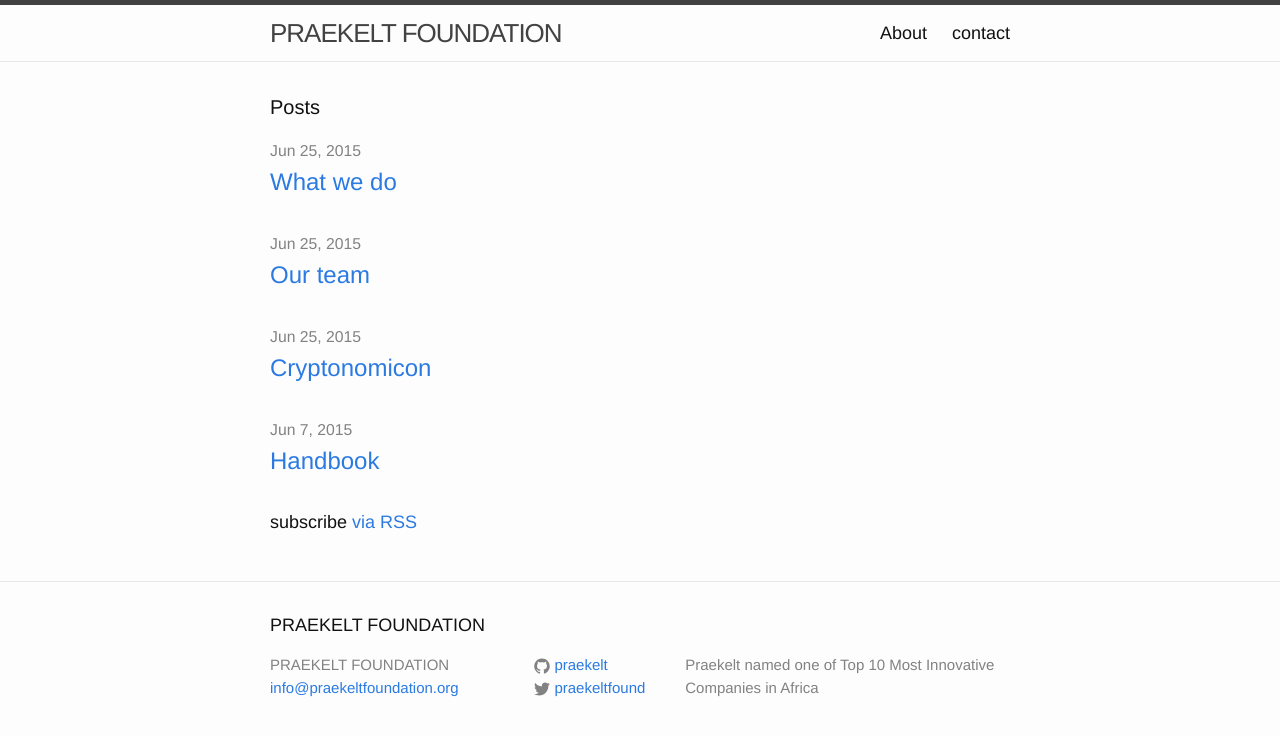
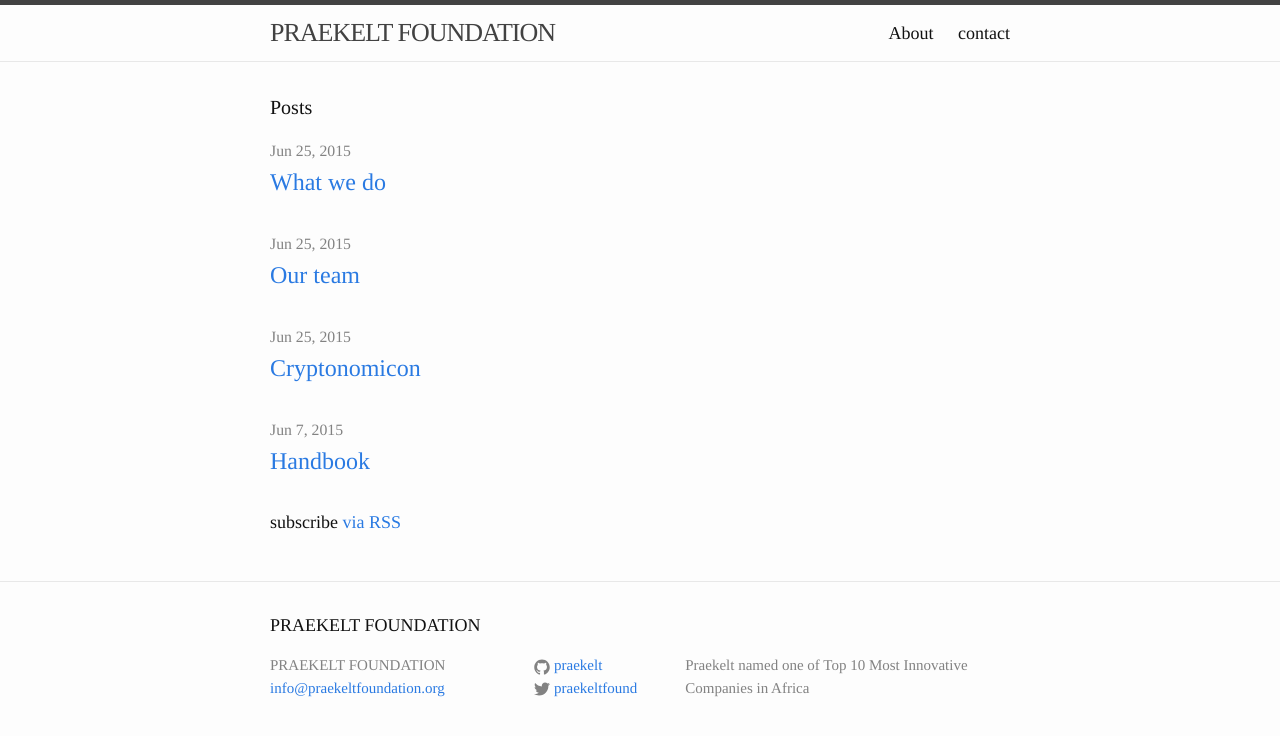
Before and after one commit to praekelt/handbook, a Jekyll site: the page built from index.html, in a window 1280 px wide. Shown: the top 736 px of the page. Built offline with Jekyll 4.4.1, drawn with Linux system fonts in a browser that asks for light colours.

Commit message:
Update main.scss

```diff
--- a/css/main.scss
+++ b/css/main.scss
@@ -6,7 +6,7 @@
 
 
 // Our variables
-$base-font-family: Helvetica, Times, Arial;
+$base-font-family: Times, Helvetica, Arial;
 $base-font-size:   18px;
 $small-font-size:  $base-font-size * 0.875;
 $base-line-height: 1.5;
```
